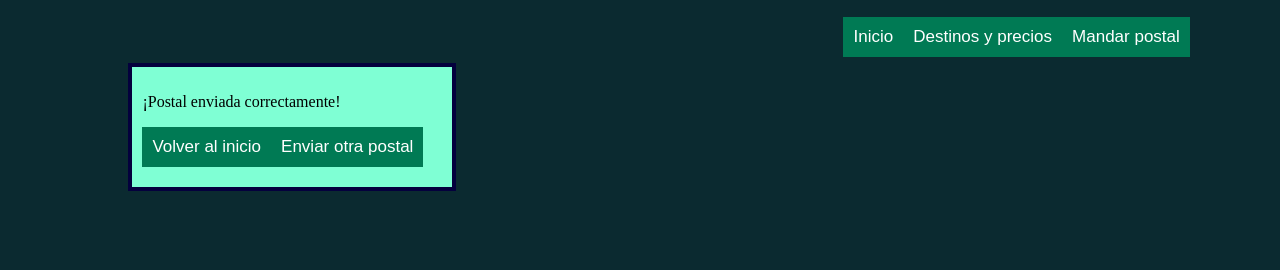
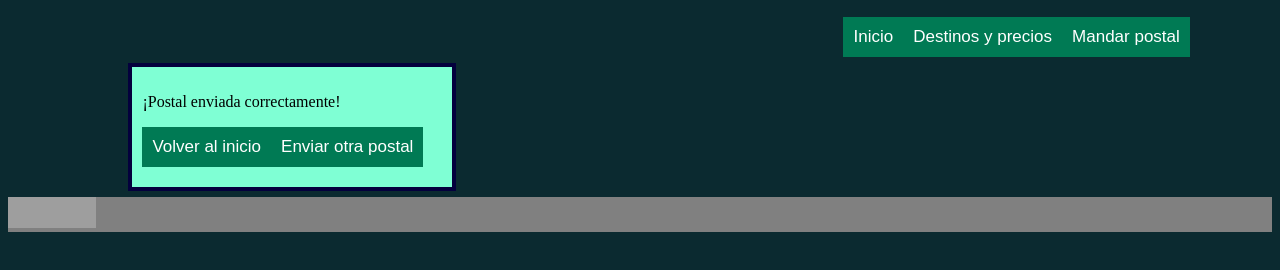
Before and after one commit to Carlitosh636/Practica3, a plain HTML site: page confirmation.html in a window 1280 px wide. Shown: the part 112-382 px from the top of the page. Drawn offline with Linux system fonts and the light colour scheme; grey boxes are pictures that could not be loaded.

Commit message:
css validator

```diff
--- a/confirmation.html
+++ b/confirmation.html
@@ -35,6 +35,16 @@
 
         </div>
         <button onclick="topFunction()" class="upButton" id="upButton" title="Volver arriba">Volver arriba</button>
+        <div class="footer">
+            <p>
+                <a href="http://jigsaw.w3.org/css-validator/check/referer">
+                    <img style="border:0;width:88px;height:31px"
+                        src="//jigsaw.w3.org/css-validator/images/vcss"
+                        alt="¡CSS Válido!" />
+                </a>
+            </p>
+
+        </div>
         <script src="js/scripts.js"></script>
     </body>
 </html>
```
Also changed, not shown: destinies.html (+10 -0 lines), index.html (+10 -0 lines), postcard.html (+10 -0 lines).
